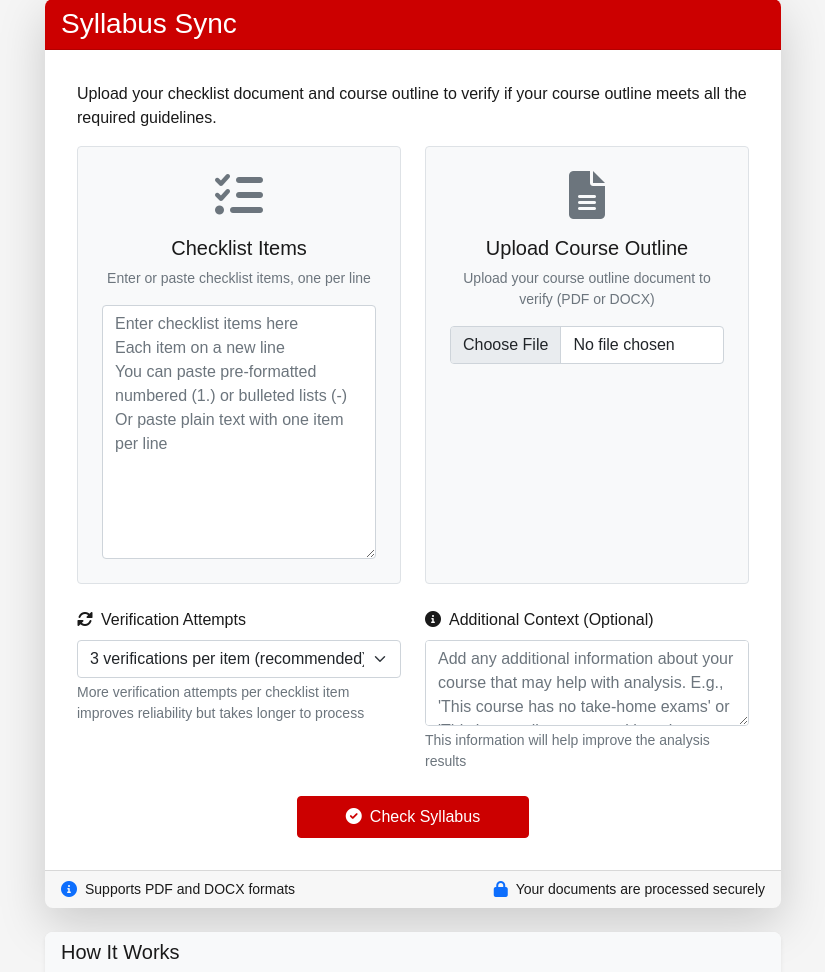
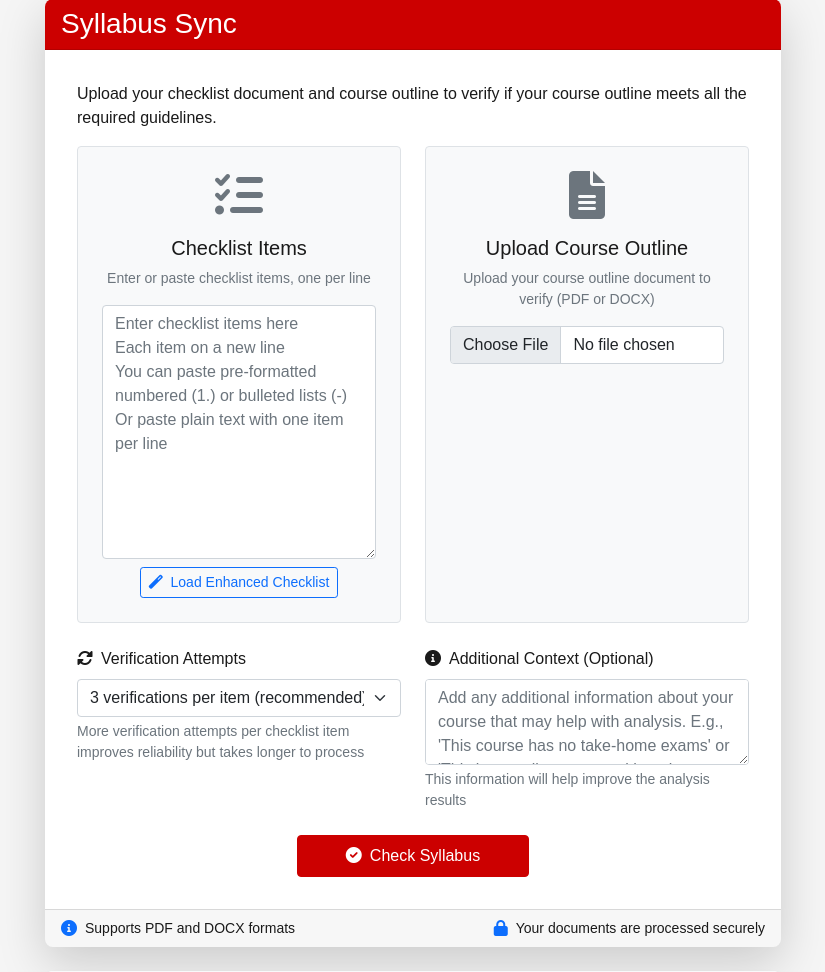
Before and after one commit to cpatsula02/Syllabus-Sync, a Flask app: page / in a window 1280 px wide. Shown: the part 101-1073 px from the top of the page, without its empty margins (227-1052 px from the left). Run offline with Flask 3, Linux system fonts and the light colour scheme.

Commit message:
Add enhanced checklist feature allowing users to load pre-formatted checklist items.
Replit-Commit-Author: Agent
Replit-Commit-Session-Id: 4c9f812a-eaed-46f2-a0f9-2f26b5a3ad13
Replit-Commit-Screenshot-Url: https://storage.googleapis.com/screenshot-production-us-central1/ed8156f4-e324-4779-a8b6-6af95dac4f25/1a60ba97-683c-4d59-a605-eb048d3e0b13.jpg

```diff
--- a/app.py
+++ b/app.py
@@ -766,6 +766,17 @@ def download_pdf():
         flash(f"Error generating PDF: {str(e)}")
         return redirect('/')
 
+@app.route('/get_enhanced_checklist')
+def get_enhanced_checklist():
+    """Serve the enhanced checklist items from the file"""
+    try:
+        with open('enhanced_checklist.txt', 'r') as file:
+            checklist_content = file.read()
+        return checklist_content
+    except Exception as e:
+        logger.error(f"Error loading enhanced checklist: {str(e)}")
+        return "Error loading enhanced checklist", 500
+
 if __name__ == "__main__":
     try:
         sock = socket.socket(socket.AF_INET, socket.SOCK_STREAM)
--- a/templates/index.html
+++ b/templates/index.html
@@ -24,6 +24,9 @@
                                 <div class="form-group">
                                     <textarea class="form-control" id="checklist" name="checklist" rows="10" required placeholder="Enter checklist items here&#10;Each item on a new line&#10;You can paste pre-formatted numbered (1.) or bulleted lists (-)&#10;Or paste plain text with one item per line"></textarea>
                                 </div>
+                                <button type="button" id="loadEnhancedChecklist" class="btn btn-sm btn-outline-primary mt-2">
+                                    <i class="fas fa-magic me-1"></i> Load Enhanced Checklist
+                                </button>
                             </div>
                         </div>
                         <div class="col-md-6">
@@ -131,4 +134,51 @@
         </div>
     </div>
 </div>
+{% block scripts %}
+<script>
+    document.addEventListener('DOMContentLoaded', function() {
+        // Button to load enhanced checklist
+        document.getElementById('loadEnhancedChecklist').addEventListener('click', function() {
+            fetch('/get_enhanced_checklist')
+                .then(response => response.text())
+                .then(data => {
+                    document.getElementById('checklist').value = data;
+                })
+                .catch(error => {
+                    console.error('Error loading enhanced checklist:', error);
+                    alert('Error loading enhanced checklist. Please try again.');
+                });
+        });
+
+        // Form submission handling with progress bar
+        const form = document.getElementById('uploadForm');
+        const progressBar = document.getElementById('uploadProgress');
+        const progressBarInner = progressBar.querySelector('.progress-bar');
+
+        form.addEventListener('submit', function(e) {
+            if (!form.checkValidity()) {
+                e.preventDefault();
+                e.stopPropagation();
+            } else {
+                progressBar.classList.remove('d-none');
+                progressBarInner.style.width = '0%';
+
+                // Simulate progress while processing
+                let progress = 0;
+                const interval = setInterval(function() {
+                    progress += 5;
+                    if (progress > 95) {
+                        clearInterval(interval);
+                    }
+                    progressBarInner.style.width = progress + '%';
+                    progressBarInner.setAttribute('aria-valuenow', progress);
+                }, 500);
+            }
+
+            form.classList.add('was-validated');
+        });
+    });
+</script>
 {% endblock %}
+
+{% endblock %}
--- a/templates/layout.html
+++ b/templates/layout.html
@@ -60,5 +60,8 @@
     <!-- Custom JavaScript -->
     <script src="{{ url_for('static', filename='js/main.js') }}"></script>
     <script src="{{ url_for('static', filename='js/highlight.js') }}"></script>
+
+    <!-- Page-specific scripts -->
+    {% block scripts %}{% endblock %}
 </body>
 </html>
```
